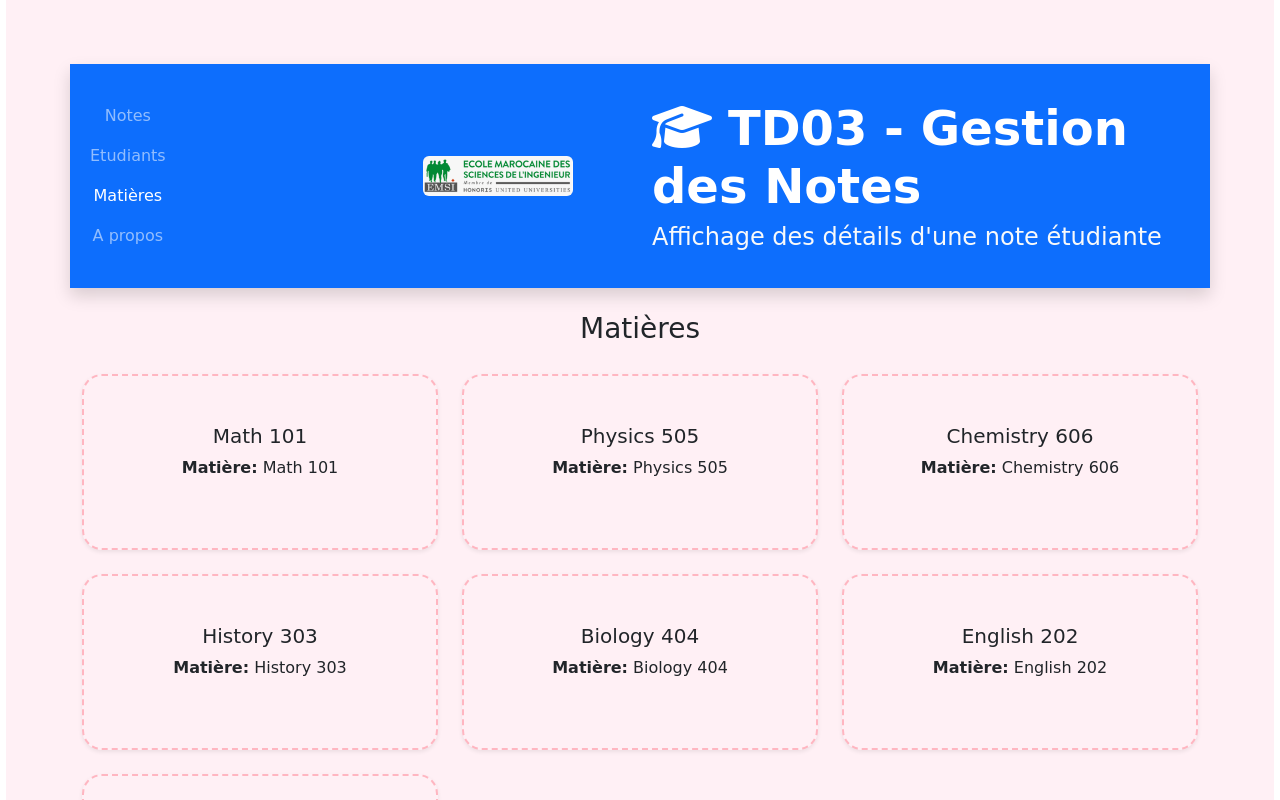
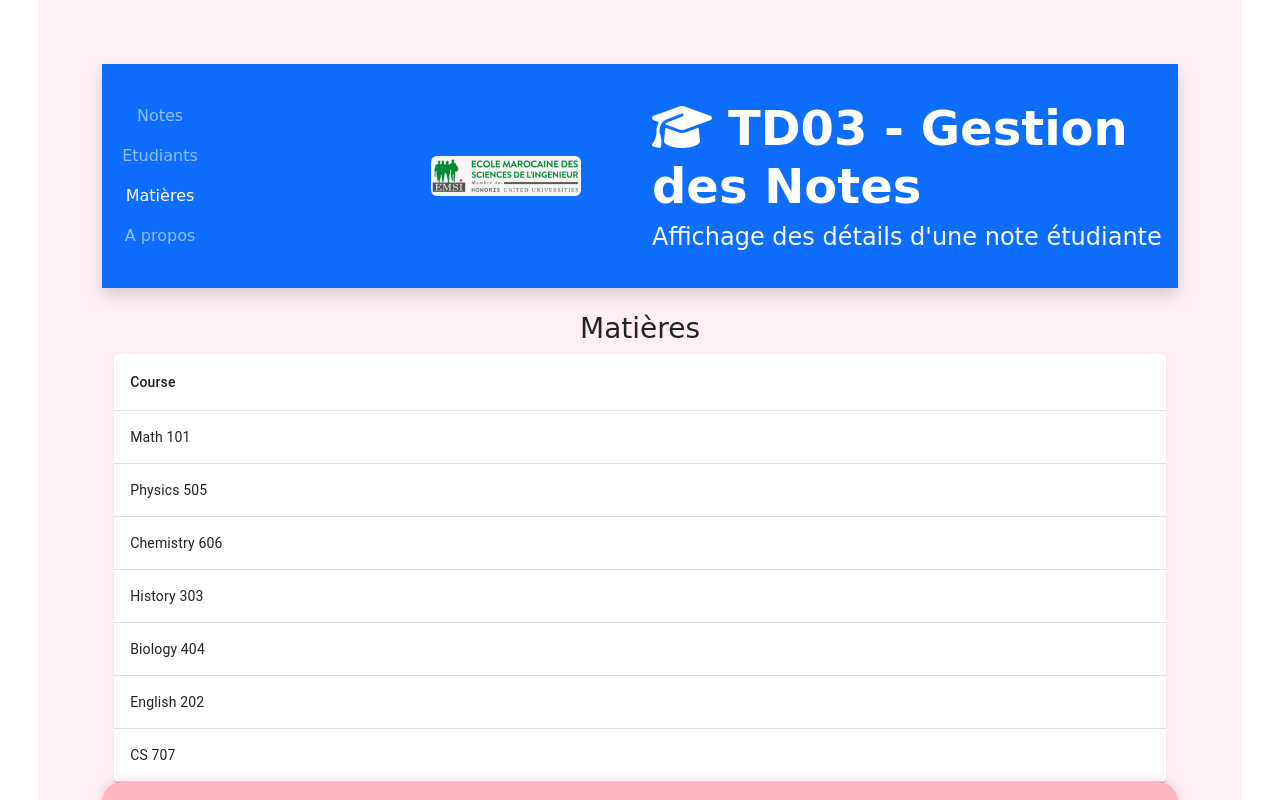
Before and after one commit to MBDS-CASA/react101-rimhassane, a React (Vite) app: page / in a window 1280 px wide. Both pictures are taken after a click on the link "Matières". Shown: the top 800 px of the page. Built offline with nearby package versions, Linux system fonts and the light colour scheme.

Commit message:
TD05: Remplir le contenu du composant Matieres

```diff
--- a/src/components/MatieresContent.jsx
+++ b/src/components/MatieresContent.jsx
@@ -1,5 +1,6 @@
 import React from 'react';
-import data from '../../data.json';
+import { Table, TableBody, TableCell, TableContainer, TableHead, TableRow, Paper } from '@mui/material';
+import data from '../data/data.json';
 
 function MatieresContent() {
   // Extract unique courses
@@ -8,20 +9,22 @@ function MatieresContent() {
   return (
     <div className="container mt-4">
       <h3>Matières</h3>
-      <div className="row">
-        {uniqueCourses.map((course, index) => (
-          <div key={index} className="col-md-6 col-lg-4 mb-4">
-            <div className="card h-100 shadow-sm">
-              <div className="card-body">
-                <h5 className="card-title">{course}</h5>
-                <p className="card-text">
-                  <strong>Matière:</strong> {course}
-                </p>
-              </div>
-            </div>
-          </div>
-        ))}
-      </div>
+      <TableContainer component={Paper}>
+        <Table sx={{ minWidth: 650 }} aria-label="courses table">
+          <TableHead>
+            <TableRow>
+              <TableCell>Course</TableCell>
+            </TableRow>
+          </TableHead>
+          <TableBody>
+            {uniqueCourses.map((course, index) => (
+              <TableRow key={index}>
+                <TableCell>{course}</TableCell>
+              </TableRow>
+            ))}
+          </TableBody>
+        </Table>
+      </TableContainer>
     </div>
   );
 }
```
